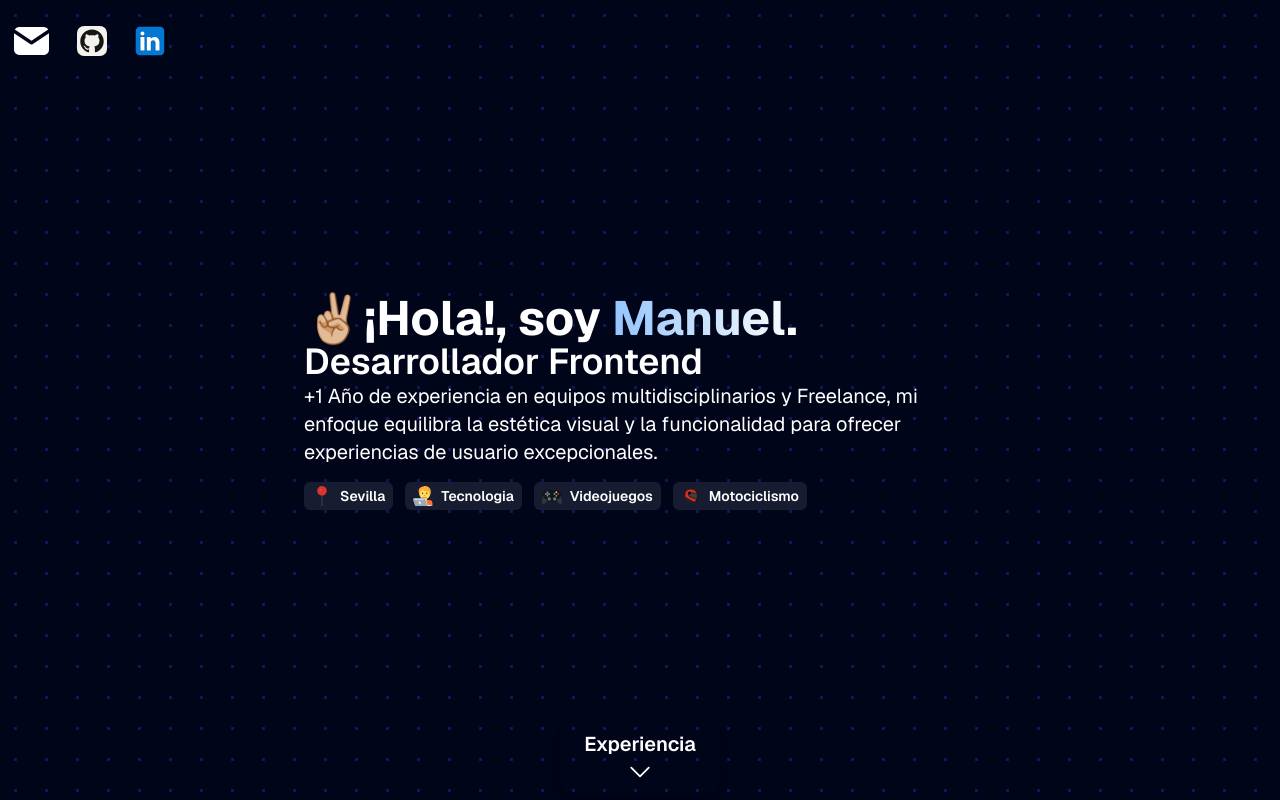
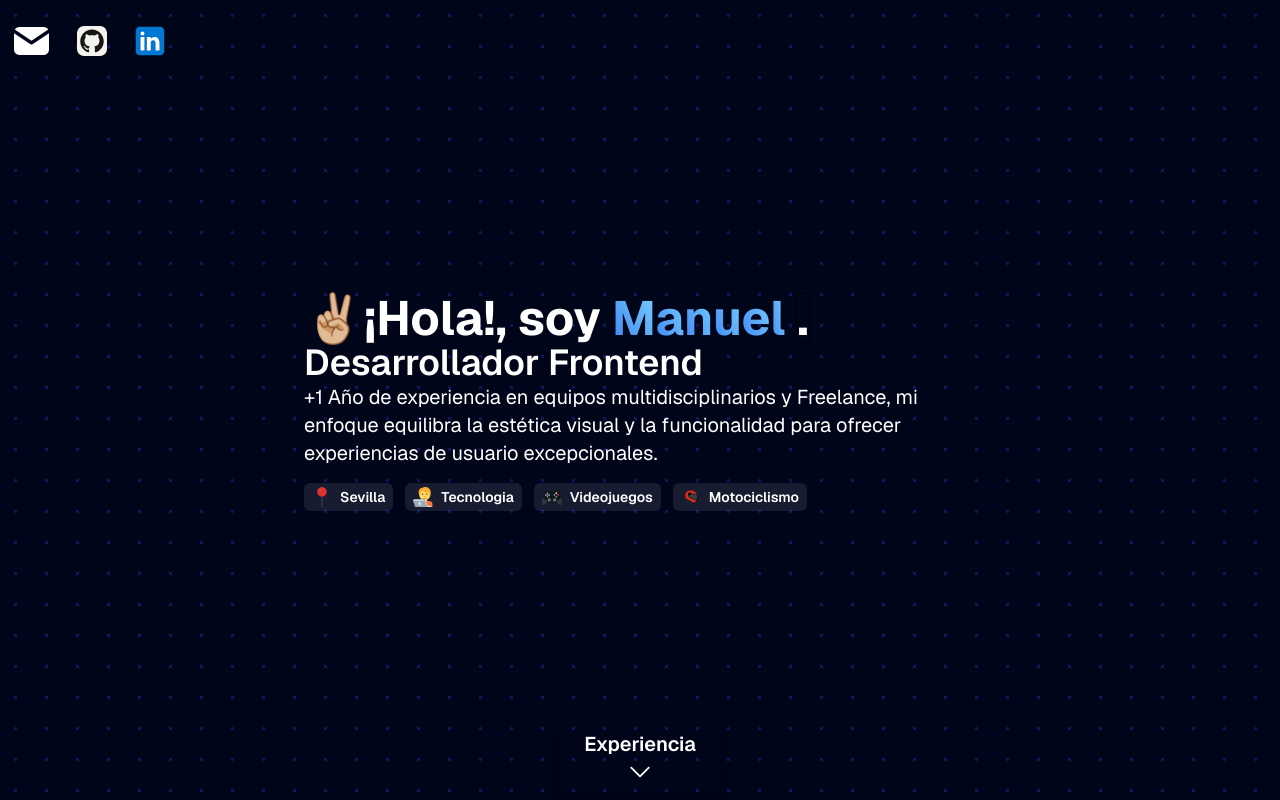
Before and after one commit to manup94/portfolio, a Next.js app: page / in a window 1280 px wide. Shown: the top 800 px of the page. Built offline with nearby package versions, Linux system fonts and the light colour scheme.

Commit message:
add manuel text animation

```diff
--- a/package.json
+++ b/package.json
@@ -11,6 +11,7 @@
   "dependencies": {
     "@splinetool/react-spline": "^2.2.6",
     "@vercel/analytics": "^1.3.1",
+    "framer-motion": "^11.2.10",
     "geist": "^1.3.0",
     "next": "14.2.3",
     "react": "^18",
--- /dev/null
+++ b/src/app/components/animated.tsx
@@ -0,0 +1,65 @@
+// Importaciones necesarias
+"use client"
+
+import { useState, useEffect } from "react"
+import { motion, AnimatePresence } from "framer-motion"
+
+export const Animated = () => {
+  const [showText, setShowText] = useState(true)
+
+  useEffect(() => {
+    const timer = setTimeout(() => {
+      setShowText(false)
+    }, 3000) // Cambia el tiempo aquí según tus necesidades (3000 ms = 3 segundos)
+
+    return () => clearTimeout(timer)
+  }, [])
+
+  return (
+    <div className="flex justify-center items-center h-screen text-2xl">
+      <AnimatePresence>
+        {showText ? (
+          <motion.span
+            key="text"
+            initial={{ opacity: 0 }}
+            animate={{ opacity: 1 }}
+            exit={{ opacity: 0 }}
+            transition={{ duration: 1 }}
+          >
+            Esta es una <strong className="font-bold">palabra</strong> que
+            cambiará.
+          </motion.span>
+        ) : (
+          <motion.span
+            key="svg"
+            initial={{ opacity: 0 }}
+            animate={{ opacity: 1 }}
+            exit={{ opacity: 0 }}
+            transition={{ duration: 1 }}
+          >
+            Esta es una{" "}
+            <strong className="font-bold">
+              <svg
+                xmlns="http://www.w3.org/2000/svg"
+                width="24"
+                height="24"
+                viewBox="0 0 24 24"
+                fill="none"
+                stroke="currentColor"
+                strokeWidth="2"
+                strokeLinecap="round"
+                strokeLinejoin="round"
+                className="inline-block w-6 h-6"
+              >
+                <path d="M21 16V8a2 2 0 0 0-2-2H5a2 2 0 0 0-2 2v8a2 2 0 0 0 2 2h14a2 2 0 0 0 2-2z"></path>
+                <polyline points="3 6 12 13 21 6"></polyline>
+                <line x1="12" y1="13" x2="12" y2="21"></line>
+              </svg>
+            </strong>
+            que ha cambiado.
+          </motion.span>
+        )}
+      </AnimatePresence>
+    </div>
+  )
+}
--- a/src/app/components/hero.tsx
+++ b/src/app/components/hero.tsx
@@ -1,10 +1,14 @@
-import LocationIcon from "../icons/location";
-import BikeIcon from "../icons/moto";
-import Badget from "./experience/badget";
-import TecnologyIcon from "../icons/tecnology";
-import VideoGamesIcon from "../icons/videogames";
+"use client"
+import LocationIcon from "../icons/location"
+import BikeIcon from "../icons/moto"
+import Badget from "./experience/badget"
+import TecnologyIcon from "../icons/tecnology"
+import VideoGamesIcon from "../icons/videogames"
+import { motion, AnimatePresence } from "framer-motion"
+import { useEffect, useState } from "react"
 
 const Hero = () => {
+  const text = "Manuel ".split("")
   return (
     <section
       id="hero"
@@ -12,10 +16,34 @@ const Hero = () => {
     >
       <h1 className="md:text-5xl text-3xl font-bold">
         ✌🏼¡Hola!, soy{" "}
-        <span className="bg-gradient-to-r from-blue-300 to-slate-50 bg-clip-text text-transparent">
-          Manuel
-        </span>
-        .
+        {text.map((el, i) => (
+          <motion.span
+            className="bg-gradient-to-tr from-blue-500 to-sky-300 bg-clip-text text-transparent"
+            initial={{ opacity: 0 }}
+            animate={{ opacity: 1 }}
+            transition={{
+              duration: 0.25,
+              delay: i / 10,
+            }}
+            key={i}
+          >
+            {el}
+          </motion.span>
+        ))}
+        <motion.span
+          initial={{ opacity: 0, translateY: -50 }}
+          animate={{ opacity: 1, translateY: 0 }}
+          transition={{
+            duration: 0.4,
+            delay: 0.5,
+          }}
+          style={{
+            display: "inline-block",
+            border: "1px solid black",
+          }}
+        >
+          .
+        </motion.span>
       </h1>
       <h2 className="md:text-4xl text-xl font-semibold">
         Desarrollador Frontend
@@ -32,7 +60,7 @@ const Hero = () => {
         <Badget text="Motociclismo" icon={<BikeIcon />} />
       </div>
     </section>
-  );
-};
+  )
+}
 
-export default Hero;
+export default Hero
--- a/src/app/icons/ironhack.tsx
+++ b/src/app/icons/ironhack.tsx
@@ -7,7 +7,7 @@ export default function Ironhack({ ...props }) {
       viewBox="0 -0.5831052169363993 60 64.5851052169364"
       {...props}
     >
-      <g fill="none" fill-rule="evenodd">
+      <g fill="none" fillRule="evenodd">
         <path
           d="M28.109 63.497c.347.196.657.29.949.362.403.102.767.14 1.115.141.75.002 1.45-.148 2.478-.738l24.691-13.457C59.192 48.744 60 47.634 60 45.511V18.133c0-2.123-1.297-3.072-3.158-4.133L32.032.497a3.89 3.89 0 0 0-.591-.293A3.277 3.277 0 0 0 30.256 0c-.624 0-1.241.003-2.36.645L3.67 13.704C1.82 14.764 0 16.01 0 18.134L.05 45.63c0 2.123 1.547 3.502 3.407 4.564L28.11 63.497z"
           fill="#32c3ff"
@@ -18,5 +18,5 @@ export default function Ironhack({ ...props }) {
         />
       </g>
     </svg>
-  );
+  )
 }
--- a/src/app/icons/stripe.tsx
+++ b/src/app/icons/stripe.tsx
@@ -10,13 +10,13 @@ export default function Stripe({ ...props }) {
     >
       <path
         d="M111.328 15.602c0-4.97-2.415-8.9-7.013-8.9s-7.423 3.924-7.423 8.863c0 5.85 3.32 8.8 8.036 8.8 2.318 0 4.06-.528 5.377-1.26V19.22a10.246 10.246 0 0 1-4.764 1.075c-1.9 0-3.556-.67-3.774-2.943h9.497a39.64 39.64 0 0 0 .063-1.748zm-9.606-1.835c0-2.186 1.35-3.1 2.56-3.1s2.454.906 2.454 3.1zM89.4 6.712a5.434 5.434 0 0 0-3.801 1.509l-.254-1.208h-4.27v22.64l4.85-1.032v-5.488a5.434 5.434 0 0 0 3.444 1.265c3.472 0 6.64-2.792 6.64-8.957.003-5.66-3.206-8.73-6.614-8.73zM88.23 20.1a2.898 2.898 0 0 1-2.288-.906l-.03-7.2a2.928 2.928 0 0 1 2.315-.96c1.775 0 2.998 2 2.998 4.528.003 2.593-1.198 4.546-2.995 4.546zM79.25.57l-4.87 1.035v3.95l4.87-1.032z"
-        fill-rule="evenodd"
+        fillRule="evenodd"
       />
       <path d="M74.38 7.035h4.87V24.04h-4.87z" />
       <path
         d="M69.164 8.47l-.302-1.434h-4.196V24.04h4.848V12.5c1.147-1.5 3.082-1.208 3.698-1.017V7.038c-.646-.232-2.913-.658-4.048 1.43zm-9.73-5.646L54.698 3.83l-.02 15.562c0 2.87 2.158 4.993 5.038 4.993 1.585 0 2.756-.302 3.405-.643v-3.95c-.622.248-3.683 1.138-3.683-1.72v-6.9h3.683V7.035h-3.683zM46.3 11.97c0-.758.63-1.05 1.648-1.05a10.868 10.868 0 0 1 4.83 1.25V7.6a12.815 12.815 0 0 0-4.83-.888c-3.924 0-6.557 2.056-6.557 5.488 0 5.37 7.375 4.498 7.375 6.813 0 .906-.78 1.186-1.863 1.186-1.606 0-3.68-.664-5.307-1.55v4.63a13.461 13.461 0 0 0 5.307 1.117c4.033 0 6.813-1.992 6.813-5.485 0-5.796-7.417-4.76-7.417-6.943zM13.88 9.515c0-1.37 1.14-1.9 2.982-1.9A19.661 19.661 0 0 1 25.6 9.876v-8.27A23.184 23.184 0 0 0 16.862.001C9.762.001 5 3.72 5 9.93c0 9.716 13.342 8.138 13.342 12.326 0 1.638-1.4 2.146-3.37 2.146-2.905 0-6.657-1.202-9.6-2.802v8.378A24.353 24.353 0 0 0 14.973 32C22.27 32 27.3 28.395 27.3 22.077c0-10.486-13.42-8.613-13.42-12.56z"
-        fill-rule="evenodd"
+        fillRule="evenodd"
       />
     </svg>
-  );
+  )
 }
--- a/src/app/icons/tailwind.tsx
+++ b/src/app/icons/tailwind.tsx
@@ -15,8 +15,8 @@ export default function Tailwind({ ...props }) {
           y1="32%"
           y2="67.556%"
         >
-          <stop offset="0%" stop-color="#2298BD" />
-          <stop offset="100%" stop-color="#0ED7B5" />
+          <stop offset="0%" stopColor="#2298BD" />
+          <stop offset="100%" stopColor="#0ED7B5" />
         </linearGradient>
       </defs>
       <path
@@ -24,5 +24,5 @@ export default function Tailwind({ ...props }) {
         d="M128 0C93.867 0 72.533 17.067 64 51.2C76.8 34.133 91.733 27.733 108.8 32c9.737 2.434 16.697 9.499 24.401 17.318C145.751 62.057 160.275 76.8 192 76.8c34.133 0 55.467-17.067 64-51.2c-12.8 17.067-27.733 23.467-44.8 19.2c-9.737-2.434-16.697-9.499-24.401-17.318C174.249 14.743 159.725 0 128 0ZM64 76.8C29.867 76.8 8.533 93.867 0 128c12.8-17.067 27.733-23.467 44.8-19.2c9.737 2.434 16.697 9.499 24.401 17.318C81.751 138.857 96.275 153.6 128 153.6c34.133 0 55.467-17.067 64-51.2c-12.8 17.067-27.733 23.467-44.8 19.2c-9.737-2.434-16.697-9.499-24.401-17.318C110.249 91.543 95.725 76.8 64 76.8Z"
       />
     </svg>
-  );
+  )
 }
```
Also changed, not shown: 1 other file (tests, documents, lock files or other folders).
